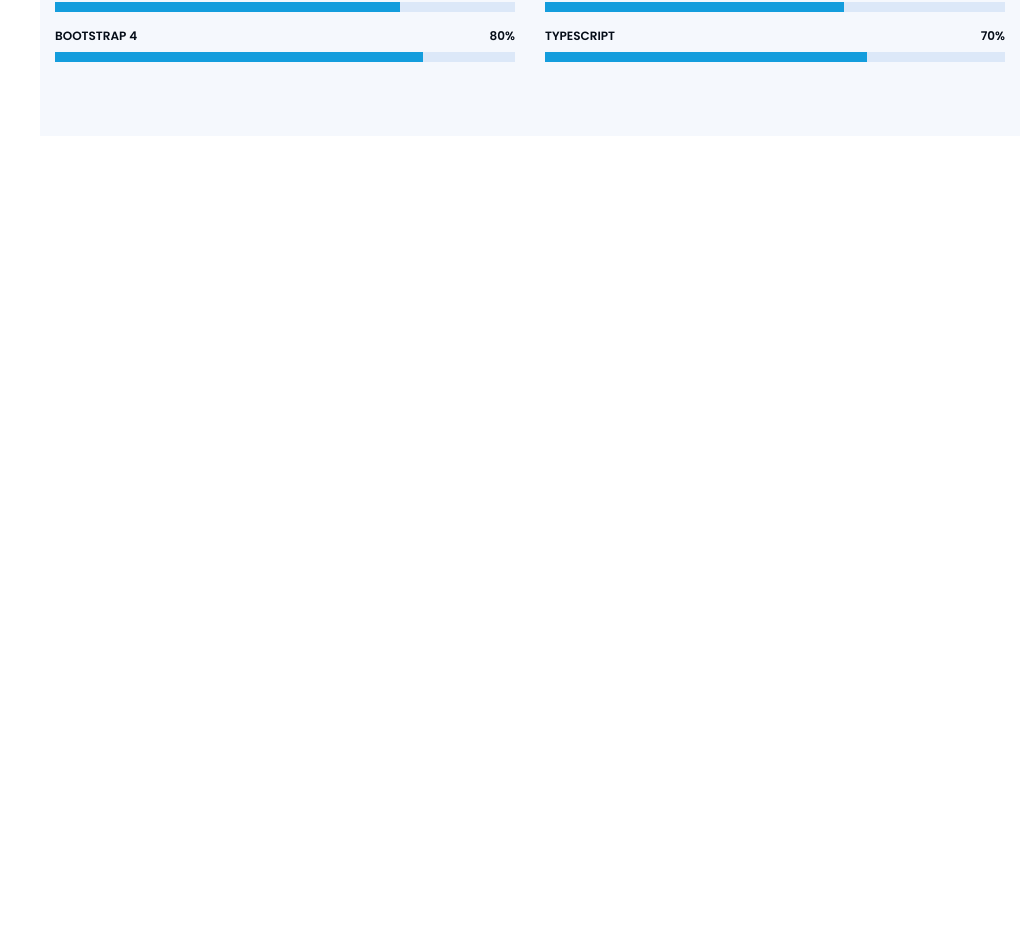
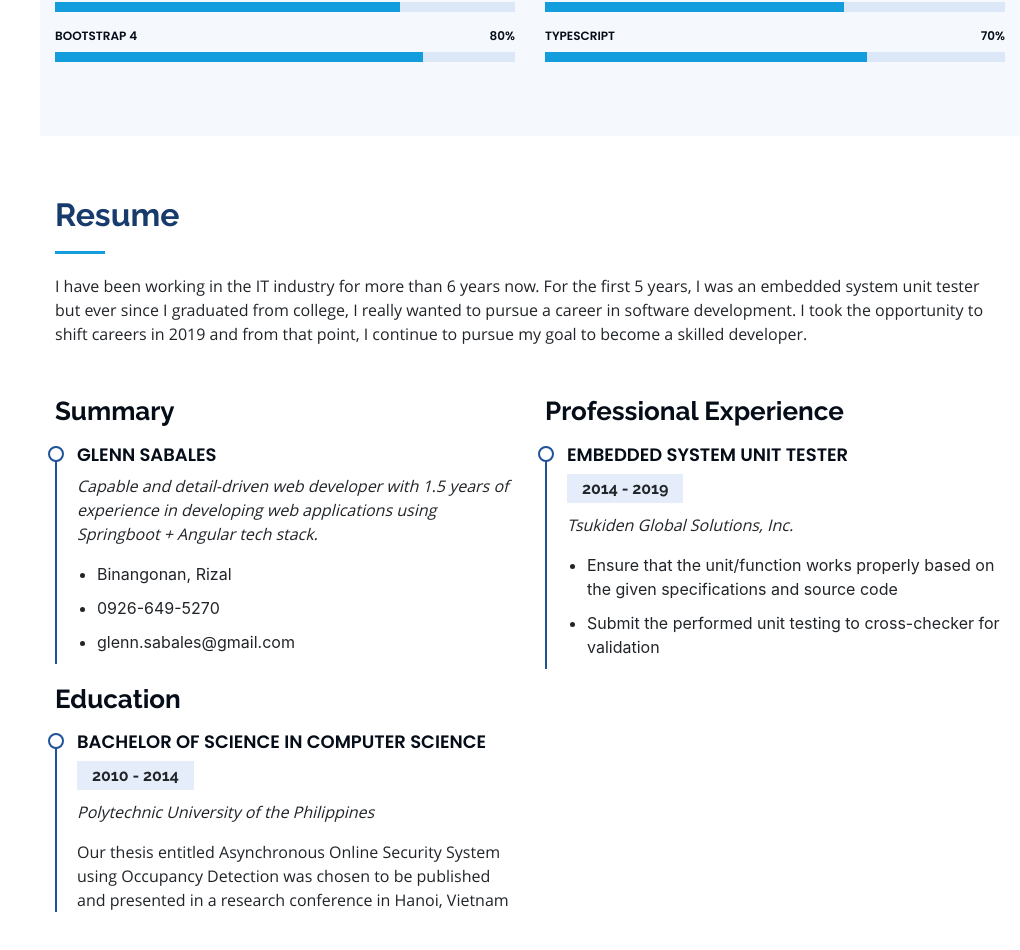
Before and after one commit to gsabales/portfolio, an Angular app: page / in a window 1280 px wide. Shown: the part 1694-2644 px from the top of the page, without its empty margins (260-1280 px from the left). Before the commit the page ends 1830 px from the top, so only its background shows below. Built offline with nearby package versions, Linux system fonts and the light colour scheme; no server answers.

Commit message:
Added Resume Section

```diff
--- a/src/app/app.component.html
+++ b/src/app/app.component.html
@@ -95,7 +95,7 @@
           <div class="container">
             <section class="section-title pt-0">
               <h2>Skills</h2>
-              <p>Within 1.5 years since I started to shift careers as a web developer, here is my personal assessment of my skills so far.</p>
+              <p>Within 1.5 years since I started to shift careers as a web developer, this is my personal assessment of my skills so far.</p>
             </section>
 
             <div class="row skills-content">
@@ -143,7 +143,62 @@
               </div>
             </div>
           </div>
+        </section>
 
+        <!-- Resume Section -->
+        <section id="resume" class="resume">
+          <div class="container">
+            <section class="section-title pt-0">
+              <h2>Resume</h2>
+              <p>I have been working in the IT industry for more than 6 years now. For the first 5 years, I was an embedded system unit tester but
+                 ever since I graduated from college, I really wanted to pursue a career in software development. I took the opportunity to shift
+                 careers in 2019 and from that point, I continue to pursue my goal to become a skilled developer.
+              </p>
+            </section>
+
+            <div class="row">
+
+              <div class="col-lg-6">
+                <h3 class="resume-title">Summary</h3>
+                <div class="resume-item pb-0">
+                  <h4>Glenn Sabales</h4>
+                  <p><em>
+                    Capable and detail-driven web developer with 1.5 years of experience in developing web applications using Springboot + Angular
+                    tech stack.
+                  </em></p>
+                  <ul>
+                    <li>Binangonan, Rizal</li>
+                    <li>0926-649-5270</li>
+                    <li>glenn.sabales@gmail.com</li>
+                  </ul>
+                </div>
+                <h3 class="resume-title">Education</h3>
+                <div class="resume-item">
+                  <h4>Bachelor of Science in Computer Science</h4>
+                  <h5>2010 - 2014</h5>
+                  <p><em>Polytechnic University of the Philippines</em></p>
+                  <p>
+                    Our thesis entitled Asynchronous Online Security System using Occupancy Detection was chosen to be published and presented in a
+                    research conference in Hanoi, Vietnam
+                  </p>
+                </div>
+              </div>
+
+              <div class="col-lg-6">
+                <h3 class="resume-title">Professional Experience</h3>
+                <div class="resume-item">
+                  <h4>Embedded System Unit Tester</h4>
+                  <h5>2014 - 2019</h5>
+                  <p><em>Tsukiden Global Solutions, Inc.</em></p>
+                  <ul>
+                    <li>Ensure that the unit/function works properly based on the given specifications and source code</li>
+                    <li>Submit the performed unit testing to cross-checker for validation</li>
+                  </ul>
+                </div>
+
+              </div>
+            </div>
+          </div>
         </section>
       </main>
     </div>
--- a/src/index.html
+++ b/src/index.html
@@ -2,7 +2,7 @@
 <html lang="en">
 <head>
   <meta charset="utf-8">
-  <title>Portfolio</title>
+  <title>Glenn Sabales</title>
   <base href="/">
   <meta name="viewport" content="width=device-width, initial-scale=1">
   <link rel="icon" type="image/x-icon" href="favicon.ico">
```
